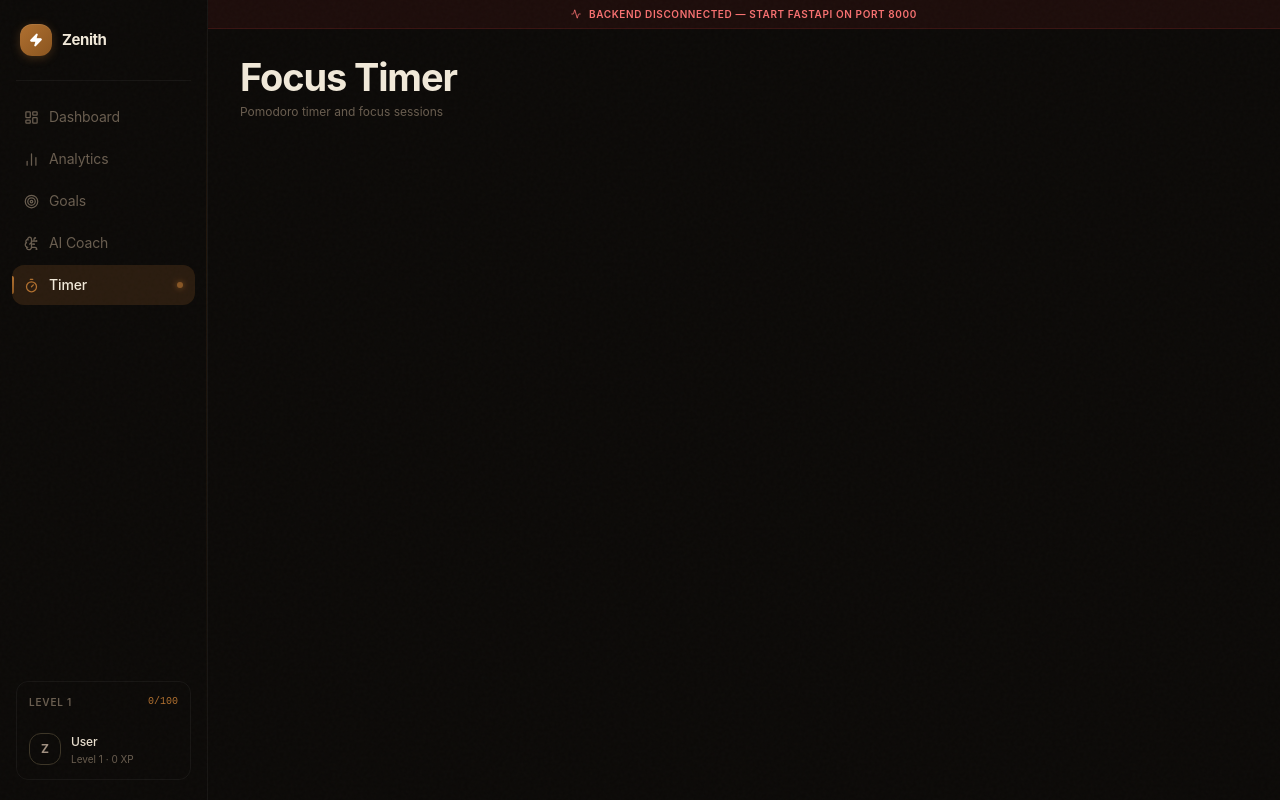
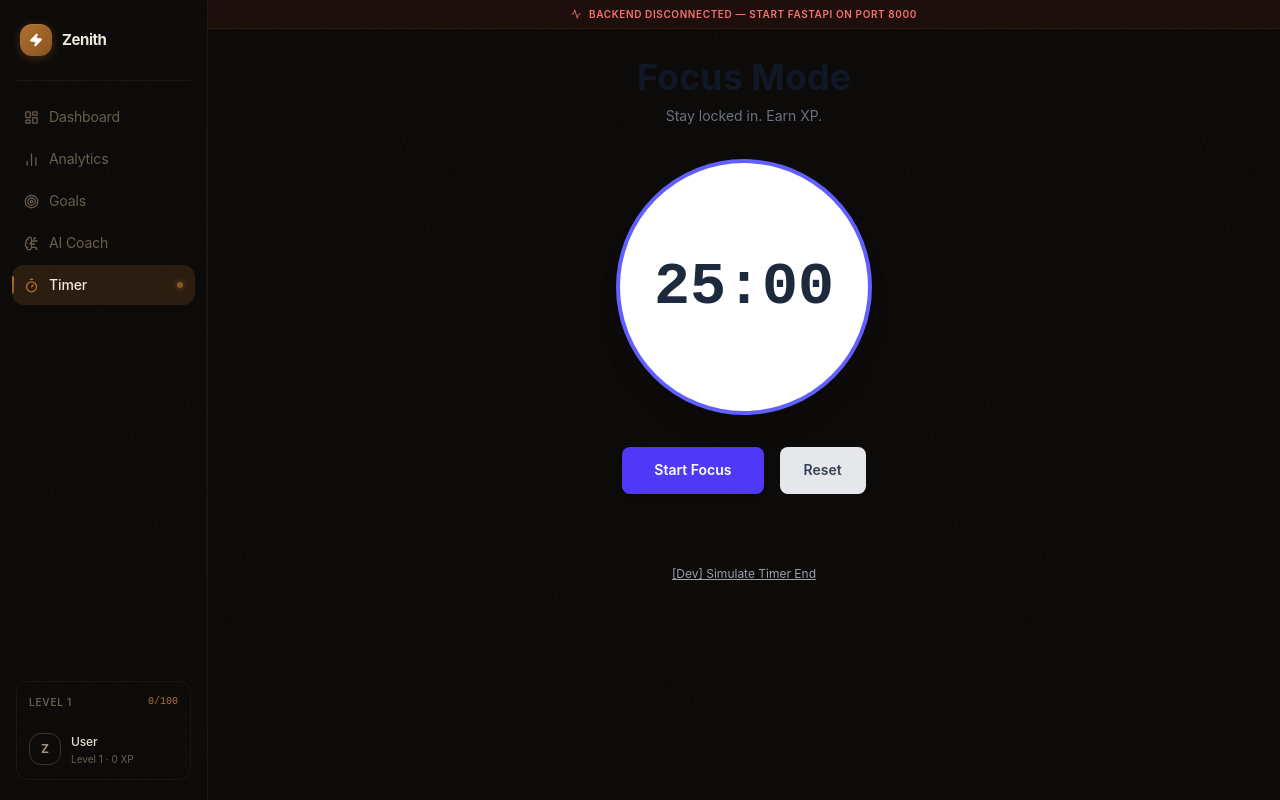
Before and after one commit to DivyaniK0610/Zenith, a React app in the folder frontend/: page /timer in a window 1280 px wide. Built offline with nearby package versions, Linux system fonts and the light colour scheme; no server answers; the HTML template or start-up script is replaced by a standard one.

Commit message:
done with Phase 4

```diff
--- a/frontend/src/api/habits.js
+++ b/frontend/src/api/habits.js
@@ -29,3 +29,30 @@ export const parseHabitDescription = async (description) => {
     const response = await apiClient.post('/api/v1/habits/parse', { description });
     return response.data;
 };
+/**
+ * Saves a completed Pomodoro session as a habit log.
+ * @param {string} habitId - The UUID of the habit.
+ * @param {number} duration - Minutes spent focusing.
+ */
+export const logPomodoroSession = async (habitId, duration) => {
+  const today = new Date().toISOString().split('T')[0];
+
+  const payload = {
+    habit_id: habitId,
+    log_date: today,
+    duration_logged: duration,
+    notes: "Completed Pomodoro session"
+  };
+
+  // Fixed: changed 'api' to 'apiClient' to match your import
+  const response = await apiClient.post('/api/v1/habits/log', payload);
+  return response.data;
+};
+
+// Fetch Heatmap Data
+export const fetchHeatmapData = async (userId, weeks = 12) => {
+  const response = await apiClient.get('/api/v1/analytics/heatmap', {
+    params: { user_id: userId, weeks: weeks }
+  });
+  return response.data.data;
+};
--- a/frontend/src/pages/Analytics.jsx
+++ b/frontend/src/pages/Analytics.jsx
@@ -1,13 +1,74 @@
-import React from 'react';
+import React, { useState, useEffect } from 'react';
+import { fetchHeatmapData } from '../api/habits';
+// Assuming you have a way to get the current user's ID.
+// Replace 'hardcoded-uuid' with your actual user ID state/context.
+const USER_ID = "YOUR_USER_ID_HERE";
 
 export default function Analytics() {
+  const [heatmapData, setHeatmapData] = useState([]);
+  const [isLoading, setIsLoading] = useState(true);
+
+  useEffect(() => {
+    const loadData = async () => {
+      try {
+        setIsLoading(true);
+        // Fetch the last 12 weeks of data
+        const data = await fetchHeatmapData(USER_ID, 12);
+        // Assuming the backend returns an array of daily objects:
+        // [{ date: '2023-10-01', count: 2 }, ...]
+        setHeatmapData(data);
+      } catch (error) {
+        console.error("Failed to fetch heatmap data:", error);
+      } finally {
+        setIsLoading(false);
+      }
+    };
+
+    loadData();
+  }, []);
+
+  // Helper to determine the color intensity of a square
+  const getColorClass = (count) => {
+    if (!count || count === 0) return 'bg-gray-100 border-gray-200';
+    if (count === 1) return 'bg-green-200 border-green-300';
+    if (count === 2) return 'bg-green-400 border-green-500';
+    if (count >= 3) return 'bg-green-600 border-green-700';
+    return 'bg-gray-100 border-gray-200';
+  };
+
   return (
-    <div className="space-y-5 page-enter">
+    <div className="p-6 space-y-6 page-enter">
       <div>
-        <h1 className="text-display">Analytics</h1>
-        <p style={{ fontSize: '12px', color: 'var(--color-text-3)', marginTop: '3px' }}>
-          Your performance metrics and habit heatmaps
-        </p>
+        <h1 className="text-3xl font-bold text-gray-900">Analytics</h1>
+        <p className="text-sm text-gray-500">Track your consistency over time.</p>
+      </div>
+
+      <div className="bg-white p-6 rounded-xl shadow-sm border border-gray-100">
+        <h2 className="text-lg font-semibold mb-4">12-Week Contribution Activity</h2>
+
+        {isLoading ? (
+          <div className="animate-pulse flex space-x-2">
+            <div className="h-4 w-full bg-gray-200 rounded"></div>
+          </div>
+        ) : (
+          <div className="flex flex-wrap gap-1">
+            {heatmapData.map((day, index) => (
+              <div
+                key={index}
+                title={`${day.date}: ${day.count || 0} habits completed`}
+                className={`w-4 h-4 rounded-sm border ${getColorClass(day.count)} transition-colors duration-200 hover:ring-2 hover:ring-offset-1 hover:ring-green-400`}
+              ></div>
+            ))}
+          </div>
+        )}
+        <div className="mt-4 flex items-center text-xs text-gray-500 gap-2">
+          <span>Less</span>
+          <div className="w-3 h-3 rounded-sm bg-gray-100 border border-gray-200"></div>
+          <div className="w-3 h-3 rounded-sm bg-green-200 border border-green-300"></div>
+          <div className="w-3 h-3 rounded-sm bg-green-400 border border-green-500"></div>
+          <div className="w-3 h-3 rounded-sm bg-green-600 border border-green-700"></div>
+          <span>More</span>
+        </div>
       </div>
     </div>
   );
--- a/frontend/src/pages/Timer.jsx
+++ b/frontend/src/pages/Timer.jsx
@@ -1,14 +1,109 @@
-import React from 'react';
+import React, { useState, useEffect } from 'react';
+import { logPomodoroSession } from '../api/habits';
+import { toast } from 'sonner'; // Using the toaster you just installed
 
-export default function Timer() {
+const DEFAULT_TIME = 25 * 60; // 25 minutes in seconds
+
+export default function Timer({ selectedHabitId = "YOUR_HABIT_ID_HERE" }) {
+  const [timeLeft, setTimeLeft] = useState(DEFAULT_TIME);
+  const [isActive, setIsActive] = useState(false);
+  const [isSaving, setIsSaving] = useState(false);
+
+  useEffect(() => {
+    let interval = null;
+
+    if (isActive && timeLeft > 0) {
+      interval = setInterval(() => {
+        setTimeLeft((time) => time - 1);
+      }, 1000);
+    } else if (timeLeft === 0 && isActive) {
+      // Timer finished!
+      clearInterval(interval);
+      setIsActive(false);
+      handleSessionComplete();
+    }
+
+    return () => clearInterval(interval);
+  }, [isActive, timeLeft]);
+
+  const handleSessionComplete = async () => {
+    if (!selectedHabitId) {
+      toast.error("No habit selected for this session!");
+      return;
+    }
+
+    setIsSaving(true);
+    try {
+      // Log 25 minutes to the backend
+      await logPomodoroSession(selectedHabitId, 25);
+      toast.success("Pomodoro completed! XP awarded. 🎉");
+      // Reset timer for the next session
+      setTimeLeft(DEFAULT_TIME);
+    } catch (error) {
+      console.error("Failed to save session", error);
+      toast.error("Failed to save your session. Try again.");
+    } finally {
+      setIsSaving(false);
+    }
+  };
+
+  const toggleTimer = () => setIsActive(!isActive);
+  const resetTimer = () => {
+    setIsActive(false);
+    setTimeLeft(DEFAULT_TIME);
+  };
+
+  // Format seconds into MM:SS
+  const formatTime = (seconds) => {
+    const m = Math.floor(seconds / 60).toString().padStart(2, '0');
+    const s = (seconds % 60).toString().padStart(2, '0');
+    return `${m}:${s}`;
+  };
+
   return (
-    <div className="space-y-5 page-enter">
-      <div>
-        <h1 className="text-display">Focus Timer</h1>
-        <p style={{ fontSize: '12px', color: 'var(--color-text-3)', marginTop: '3px' }}>
-          Pomodoro timer and focus sessions
-        </p>
+    <div className="flex flex-col items-center justify-center min-h-[60vh] space-y-8 page-enter">
+      <div className="text-center">
+        <h1 className="text-4xl font-bold text-gray-900 mb-2">Focus Mode</h1>
+        <p className="text-gray-500">Stay locked in. Earn XP.</p>
       </div>
+
+      {/* Timer Display */}
+      <div className="relative flex items-center justify-center w-64 h-64 rounded-full bg-white shadow-xl border-4 border-indigo-500">
+        <span className="text-6xl font-mono font-bold text-slate-800">
+          {formatTime(timeLeft)}
+        </span>
+      </div>
+
+      {/* Controls */}
+      <div className="flex space-x-4">
+        <button
+          onClick={toggleTimer}
+          disabled={isSaving}
+          className={`px-8 py-3 rounded-lg font-semibold text-white shadow-md transition-all ${
+            isActive ? 'bg-amber-500 hover:bg-amber-600' : 'bg-indigo-600 hover:bg-indigo-700'
+          }`}
+        >
+          {isActive ? 'Pause' : 'Start Focus'}
+        </button>
+
+        <button
+          onClick={resetTimer}
+          disabled={isSaving}
+          className="px-6 py-3 rounded-lg font-semibold bg-gray-200 text-gray-700 hover:bg-gray-300 transition-all"
+        >
+          Reset
+        </button>
+      </div>
+
+      {isSaving && <p className="text-sm text-indigo-500 animate-pulse">Syncing with Zenith...</p>}
+
+      {/* Manual trigger for testing without waiting 25 mins */}
+      <button
+        onClick={handleSessionComplete}
+        className="text-xs text-gray-400 underline hover:text-gray-600 mt-10"
+      >
+        [Dev] Simulate Timer End
+      </button>
     </div>
   );
 }
```
Also changed, not shown: 2 other files (tests, documents, lock files or other folders).
